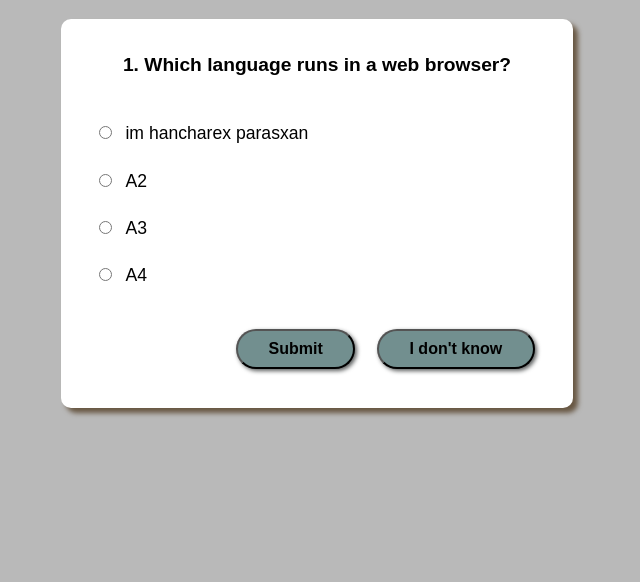
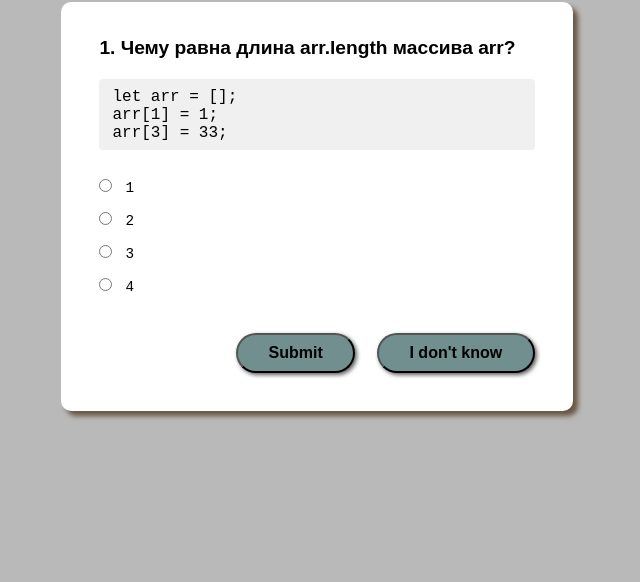
Before and after one commit to arpinehovhannisyan/quiz-game, a plain HTML site: page index.html in a window 1280 px wide. Shown: the part 218-800 px from the top of the page, without its empty margins (323-963 px from the left). Drawn offline with Linux system fonts and the light colour scheme.

Commit message:
avelacnel nor harcer (#2)

```diff
--- a/script.js
+++ b/script.js
@@ -1,14 +1,40 @@
-let data = {
-    title: '1. Which language runs in a web browser?',
-    options: ['im hancharex parasxan', 'A2', 'A3', 'A4'],
-    answer: 'A2'
-}
+let questions = [
+    {
+        title: `Чему равна длина arr.length массива arr?
+<pre>
+let arr = [];
+arr[1] = 1;
+arr[3] = 33;
+</pre>`,
+        options: ['1', '2', '3', '4'],
+        answer: '4'
+    },
+    {
+        title: `Что выведет этот код?
+<pre>
+function F() { return F; }
+alert( new F() instanceof F );
+alert( new F() instanceof Function );
+</pre>`,
+        options: [
+            'false, false',
+            'false, true',
+            'true, false',
+            'true, true'
+        ],
+        answer: 'false, true'
+    }
+];
+
+let currentIndex = 0;
 
 let containerEl = document.getElementById('container');
 
-function addQuestion(data) {
+function addQuestion(index) {
+    let data = questions[index]
+
     let titleEl = document.createElement('div');
-    titleEl.innerText = data.title;
+    titleEl.innerHTML = `${index + 1}. ${data.title}`;
     titleEl.classList.add('question');
 
     let optionsWrapper = document.createElement('div');
@@ -25,7 +51,14 @@ function addQuestion(data) {
         optionsWrapper.append(wrapperEl);
     })
 
+    containerEl.innerHTML = '';
     containerEl.append(titleEl, optionsWrapper);
 }
 
-addQuestion(data)
+addQuestion(currentIndex)
+
+
+document.addEventListener('click', () => {
+    currentIndex++;
+    addQuestion(currentIndex)
+})
--- a/style.css
+++ b/style.css
@@ -2,7 +2,6 @@
     margin: 0;
     padding: 0;
     box-sizing: border-box;
-    font-family: Arial, Helvetica, sans-serif;
 }
 html, body{
     width: 100%;
@@ -13,11 +12,12 @@ html, body{
     justify-content: center;
     align-content: center;
     align-items: center;
+    font-family: Arial, Helvetica, sans-serif;
 }
 h1{
     width: 100%;
     text-align: center;
-    margin-bottom: 2%;
+    margin-bottom: 1%;
 }
 .main{
     padding: 1% 3%;
@@ -31,16 +31,26 @@ h1{
 .question{
     font-size: 1.2em;
     font-weight: 600;
-    text-align: center;
-    padding: 5% 0;
+    padding: 5% 0 2%;
+}
+
+.question pre {
+    margin-top: 20px;
+    background: #f0f0f0;
+    padding: 2% 3%;
+    border-radius: 4px;
+    font-size: 16px;
+    font-weight: 500;
+    font-family: monospace;
 }
 
 .options-wrapper{
-    padding: 3% 0;
+    padding: 1% 0;
 }
 
 .options-wrapper div{
-    padding: 3% 0;
+    margin: 16px 0;
+    font-family: monospace;
     font-size: 1.1em;
 }
 
```
